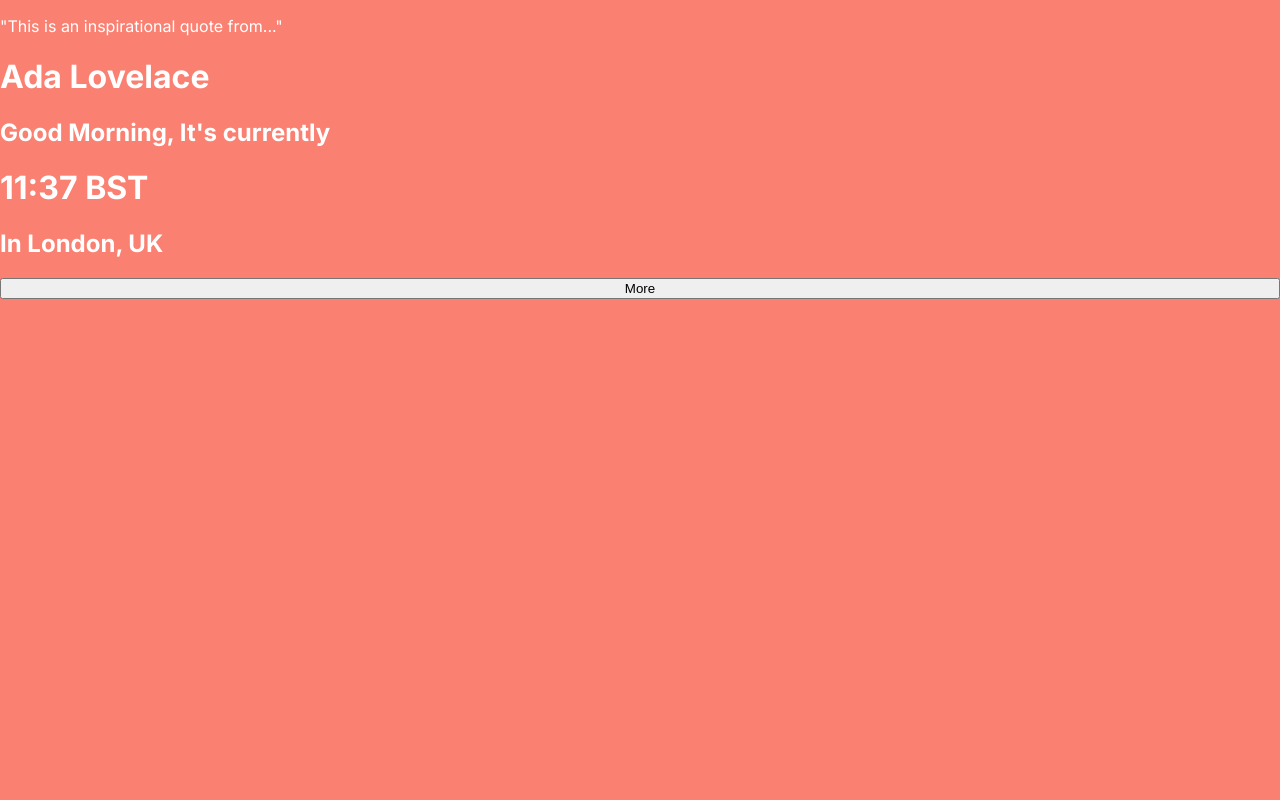
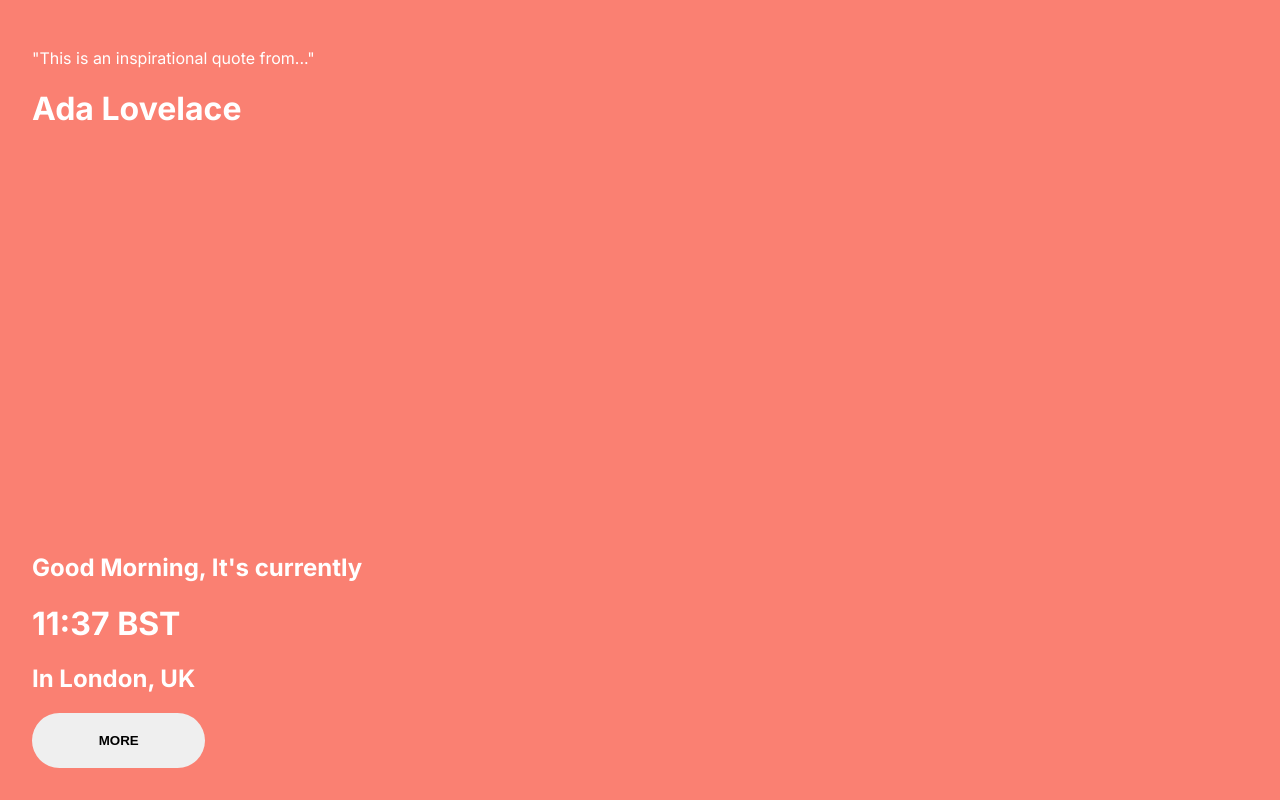
Before and after one commit to BrandTrump/Clock-Application, a Next.js app: page / in a window 1280 px wide. Built offline with nearby package versions, Linux system fonts and the light colour scheme.

Commit message:
style: removed container

```diff
--- a/app/page.tsx
+++ b/app/page.tsx
@@ -1,10 +1,13 @@
 "use client";
-import { MainContainer } from "@/components/styles/HomePage.styled";
+import {
+  ClockInformation,
+  MainContainer,
+} from "@/components/styles/HomePage.styled";
 
 export default function Home() {
   return (
     <MainContainer>
-      <div>
+      <ClockInformation>
         <div>
           <div>
             <p>&quot;This is an inspirational quote from...&quot;</p>
@@ -18,9 +21,9 @@ export default function Home() {
             11:37 <span>BST</span>
           </h1>
           <h2>In London, UK</h2>
+          <button>More</button>
         </div>
-      </div>
-      <button>More</button>
+      </ClockInformation>
     </MainContainer>
   );
 }
```
